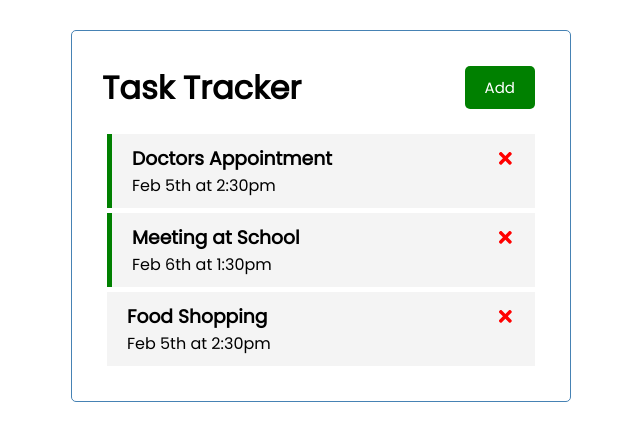
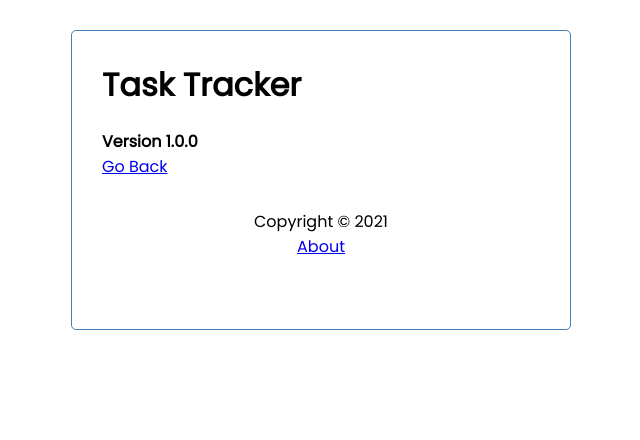
Before and after one commit to AJVancattenburch/react-task-tracker, a React (Create React App) app: page /about in a window 1280 px wide. Shown: the top 440 px of the page, without its empty margins (319-959 px from the left). Built offline with nearby package versions, Linux system fonts and the light colour scheme; data requests are answered from the project's data file.

Commit message:
toggler button only shows when path is '/'

```diff
--- /dev/null
+++ b/db.json
@@ -0,0 +1,22 @@
+{
+  "tasks": [
+    {
+      "id": 1,
+      "text": "Doctors Appointment",
+      "day": "Feb 5th at 2:30pm",
+      "reminder": true
+    },
+    {
+      "id": 2,
+      "text": "Meeting at School",
+      "day": "Feb 6th at 1:30pm",
+      "reminder": false
+    },
+    {
+      "text": "Test",
+      "day": "Today",
+      "reminder": false,
+      "id": 3
+    }
+  ]
+}
--- a/package.json
+++ b/package.json
@@ -6,9 +6,11 @@
     "@testing-library/jest-dom": "^5.17.0",
     "@testing-library/react": "^13.4.0",
     "@testing-library/user-event": "^13.5.0",
+    "json-server": "^0.17.3",
     "react": "^18.2.0",
     "react-dom": "^18.2.0",
     "react-icons": "^4.10.1",
+    "react-router-dom": "^6.15.0",
     "react-scripts": "5.0.1",
     "styled-components": "^6.0.7",
     "web-vitals": "^2.1.4"
@@ -17,7 +19,8 @@
     "start": "react-scripts start",
     "build": "react-scripts build",
     "test": "react-scripts test",
-    "eject": "react-scripts eject"
+    "eject": "react-scripts eject",
+    "server": "json-server --watch db.json --port 5000"
   },
   "eslintConfig": {
     "extends": [
--- a/src/App.js
+++ b/src/App.js
@@ -1,48 +1,85 @@
-import { useState } from "react"
+import { useEffect, useState } from "react"
+import { BrowserRouter as Router, Route, Routes } from "react-router-dom"
 import Header from "./components/Header"
+import Footer from "./components/Footer"
 import Tasks from "./components/Tasks"
 import AddTask from "./components/AddTask"
+import About from "./components/About"
 
 function App() {
 
   const [showAddTask, setShowAddTask] = useState(false)
 
-  const [tasks, setTasks] = useState([
-    {
-      id: 1,
-      text: 'Doctors Appointment',
-      day: 'Feb 5th at 2:30pm',
-      reminder: true,
-    },
-    {
-      id: 2,
-      text: 'Meeting at School',
-      day: 'Feb 6th at 1:30pm',
-      reminder: true,
-    },
-    {
-      id: 3,
-      text: 'Food Shopping',
-      day: 'Feb 5th at 2:30pm',
-      reminder: false,
+  const [tasks, setTasks] = useState([])
+
+  //Fetch Tasks
+  useEffect(() => {
+    const getTasks = async () => {
+      const tasksFromServer = await fetchTasks()
+      setTasks(tasksFromServer)
     }
-  ])
+
+    getTasks()
+  }, [])
+
+  //Fetch Tasks from Server
+  const fetchTasks = async () => {
+    const res = await fetch('http://localhost:5000/tasks')
+    const data = await res.json();
+
+    return data
+  }
+
+  //Fetch Task
+  const fetchTask = async (id) => {
+    const res = await fetch(`http://localhost:5000/tasks/${id}`)
+    const data = await res.json();
+
+    return data
+  }
 
   //Add Task
-  const addTask = (task) => {
-    const id = Math.floor(Math.random() * 10000) + 1;
-    const newTask = {id, ...task}
-    setTasks([...tasks, newTask])
+  const addTask = async (task) => {
+    const res = await fetch(`http://localhost:5000/tasks`, {
+      method: "POST",
+      headers: {
+        "Content-type": "application/json"
+      },
+      body: JSON.stringify(task)
+    })
+
+    const data = await res.json()
+
+    setTasks([...tasks, data])
+    // const id = Math.floor(Math.random() * 10000) + 1;
+    // const newTask = {id, ...task}
+    // setTasks([...tasks, newTask])
   }
 
   //Delete Task
-  const deleteTask = (id) => {
+  const deleteTask = async (id) => {
+    await fetch(`http://localhost:5000/tasks/${id}`, {
+      method: "DELETE",
+    })
     setTasks(
       tasks.filter((task) => task.id !== id))
   }
 
   //Toggle Reminder
-  const toggleReminder = (id) => {
+  const toggleReminder = async (id) => {
+    const taskToToggle = await fetchTask(id)
+    const newTask = { ...taskToToggle, reminder: !taskToToggle.reminder }
+
+    const res = await fetch(`http://localhost:5000/tasks/${id}`, {
+      method: "PUT",
+      headers: {
+        "Content-type": "application/json"
+      },
+      body: JSON.stringify(newTask)
+    })
+
+    const data = await res.json()
+
     setTasks(
       tasks.map((task) =>
         task.id === id ?
@@ -53,21 +90,40 @@ function App() {
   }
 
   return (
+
+    <Router>
     <div className="container">
       <Header
         onAdd={() =>
           setShowAddTask(!showAddTask)}
         showAdd={showAddTask}
       />
-      {showAddTask && <AddTask onAdd={addTask} />}
-      {tasks.length > 0 ?
-        <Tasks
-          tasks={tasks}
-          onDelete={deleteTask}
-          onToggle={toggleReminder}
-          />
-      : 'No Tasks To Show'}
+      <Routes>
+      <Route
+        path='/'
+        element={
+          <>
+            {showAddTask && <AddTask onAdd={addTask} />}
+            {tasks.length > 0 ? (
+              <Tasks
+                tasks={tasks}
+                onDelete={deleteTask}
+                onToggle={toggleReminder} />
+            ) : (
+              'No Tasks To Show'
+            )}
+          </>
+        }
+      />
+      <Route
+        path='/about'
+        element={<About />}
+      />
+      </Routes>
+      <Footer />
     </div>
+    </Router>
+
   );
 }
 
--- /dev/null
+++ b/src/Components/About.js
@@ -0,0 +1,12 @@
+import { Link } from "react-router-dom"
+
+const About = () => {
+  return (
+    <div>
+      <h4>Version 1.0.0</h4>
+      <Link to="/">Go Back</Link>
+    </div>
+  )
+}
+
+export default About
--- /dev/null
+++ b/src/Components/Footer.js
@@ -0,0 +1,12 @@
+import { Link } from 'react-router-dom'
+
+const Footer = () => {
+  return (
+    <footer>
+      <p>Copyright &copy; 2021</p>
+      <Link to="/about">About</Link>
+    </footer>
+  )
+}
+
+export default Footer
--- a/src/Components/Header.js
+++ b/src/Components/Header.js
@@ -1,16 +1,21 @@
 import PropTypes from 'prop-types'
+import { useLocation } from "react-router-dom"
 import Button from './Button'
 
 const Header = ({ title, onAdd, showAdd }) => {
 
+  const location = useLocation()
+
   return (
     <header className="header">
       <h1>{title}</h1>
-      <Button
-        color={showAdd ? 'red' : 'green'}
-        text={showAdd ? 'Close' : 'Add'}
-        onClick={onAdd}
-      />
+      {location.pathname === '/' && (
+        <Button
+          color={showAdd ? 'red' : 'green'}
+          text={showAdd ? 'Close' : 'Add'}
+          onClick={onAdd}
+        />
+      )}
     </header>
   )
 }
--- a/src/Components/Tasks.js
+++ b/src/Components/Tasks.js
@@ -4,9 +4,9 @@ const Tasks = ({ tasks, onDelete, onToggle }) => {
 
   return (
     <>
-      {tasks.map((task) =>
+      {tasks.map((task, index) =>
         (<Task
-          key={task.id}
+          key={index}
           task={task}
           onDelete={onDelete}
           onToggle={onToggle} />)
```
Also changed, not shown: 1 other file (tests, documents, lock files or other folders).
